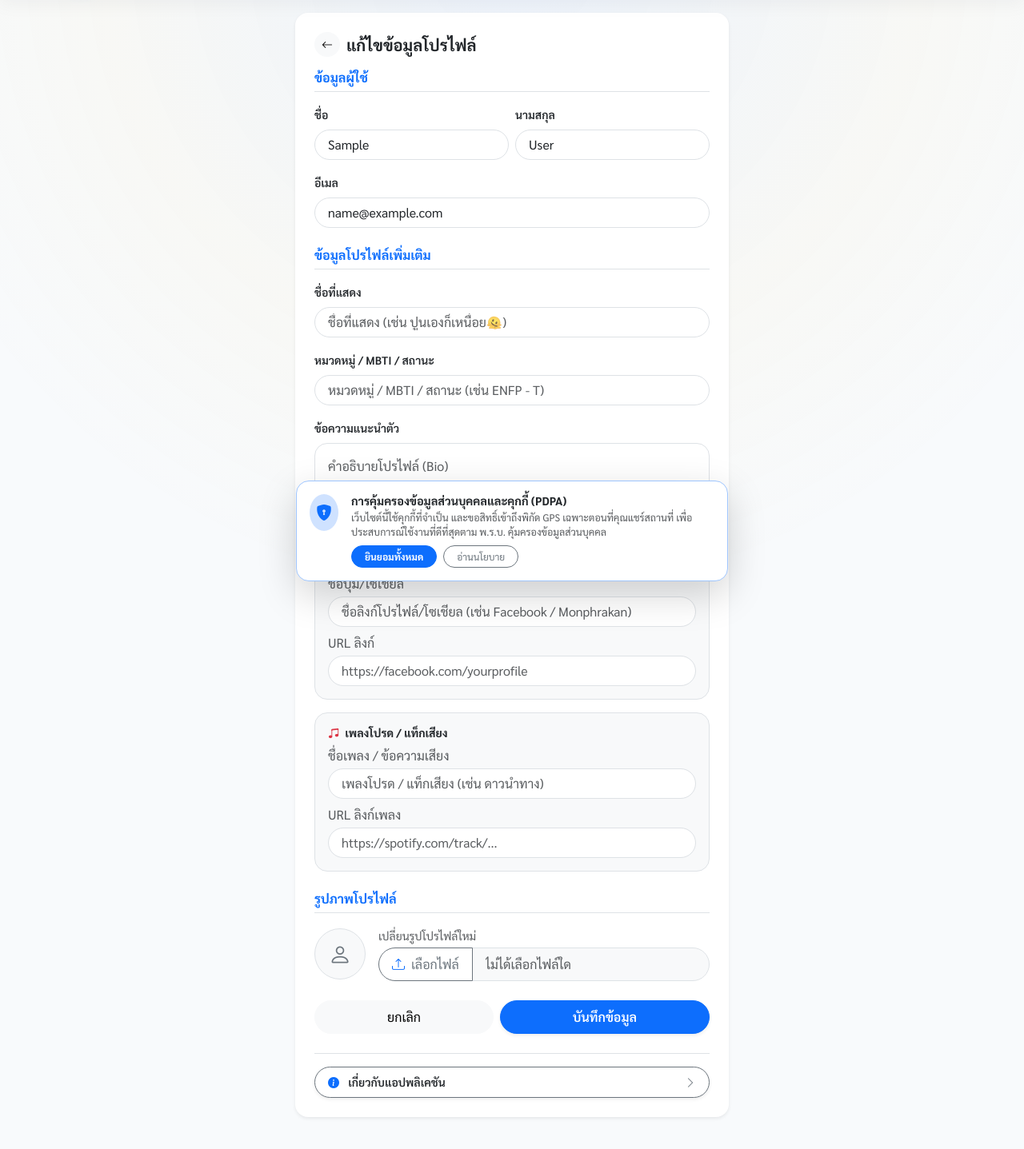
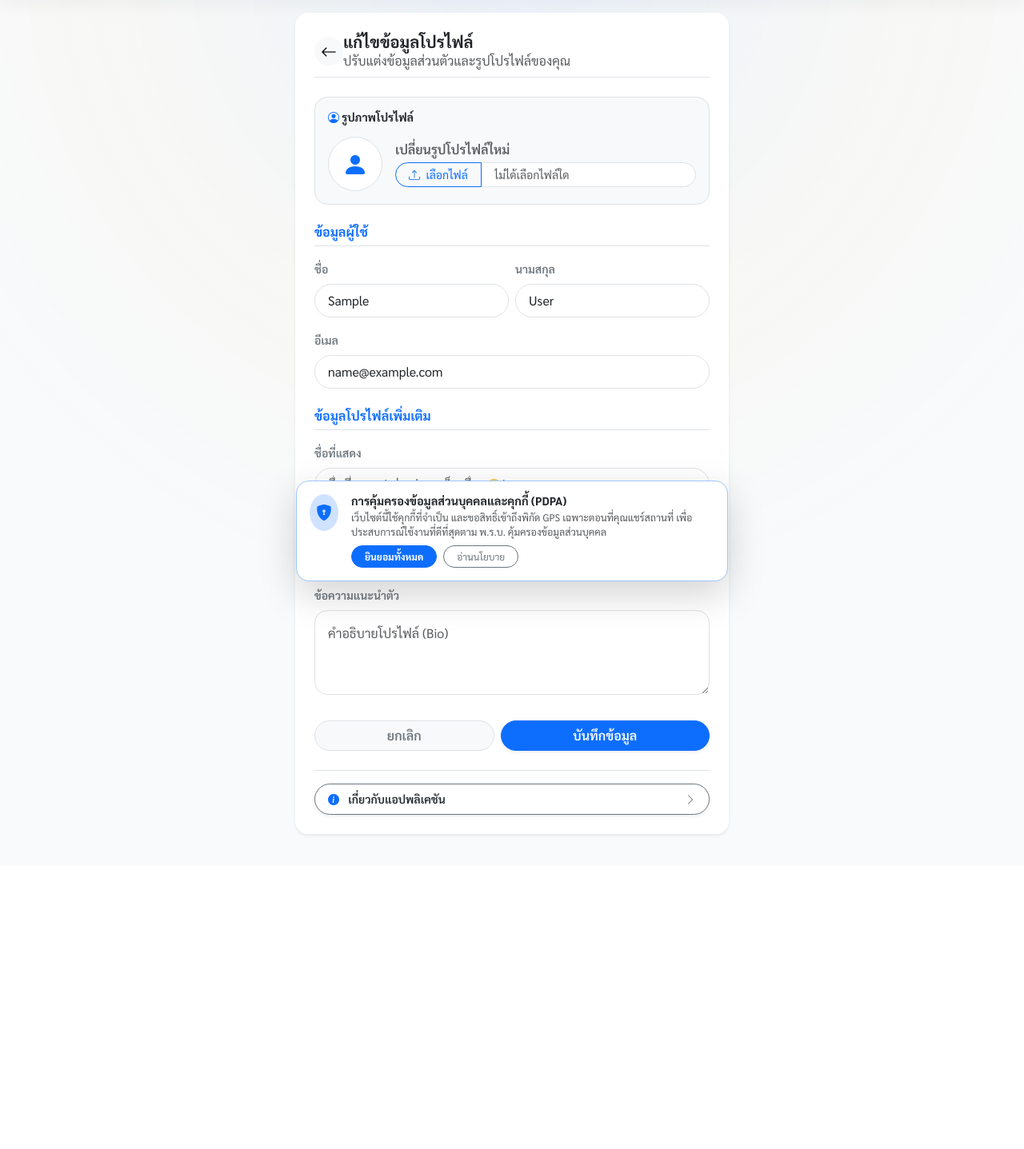
Before and after one commit to lnapoon/Thi-Ni-Thi-Nai, a Django app: page /accounts/profile/edit/ in a window 1280 px wide. Shown: the part 57-1494 px from the top of the page at 80% size. After the commit the page ends 1103 px from the top, so only its background shows below. Run offline with Django 5.2, Linux system fonts and the light colour scheme; the visitor is signed in with stand-in values (Sample User, id 1); data comes from the database, SQL or seed files in the repository.

Commit message:
feat: implement user profile editing functionality with avatar upload and account forms

```diff
--- a/accounts/forms.py
+++ b/accounts/forms.py
@@ -94,19 +94,11 @@ class ProfileEditForm(forms.ModelForm):
             "display_name",
             "category",
             "bio",
-            "website_title",
-            "website_url",
-            "music_title",
-            "music_url",
         ]
         labels = {
             "display_name": "ชื่อที่แสดง",
-            "category": "หมวดหมู่ / MBTI / สถานะ",
+            "category": "หมวดหมู่ / สถานะ",
             "bio": "ข้อความแนะนำตัว",
-            "website_title": "ชื่อปุ่ม/โซเชียล",
-            "website_url": "URL ลิงก์",
-            "music_title": "ชื่อเพลง / ข้อความเสียง",
-            "music_url": "URL ลิงก์เพลง",
             "avatar": "รูปภาพโปรไฟล์",
         }
         widgets = {
@@ -119,7 +111,7 @@ class ProfileEditForm(forms.ModelForm):
             "category": forms.TextInput(
                 attrs={
                     "class": "form-control rounded-pill px-3",
-                    "placeholder": "หมวดหมู่ / MBTI / สถานะ (เช่น ENFP - T)",
+                    "placeholder": "หมวดหมู่ / สถานะ (เช่น นักเดินทาง, สายคาเฟ่)",
                 }
             ),
             "bio": forms.Textarea(
@@ -127,30 +119,6 @@ class ProfileEditForm(forms.ModelForm):
                     "class": "form-control rounded-4 p-3",
                     "rows": 3,
                     "placeholder": "คำอธิบายโปรไฟล์ (Bio)",
-                }
-            ),
-            "website_title": forms.TextInput(
-                attrs={
-                    "class": "form-control rounded-pill px-3",
-                    "placeholder": "ชื่อลิงก์โปรไฟล์/โซเชียล (เช่น Facebook / Monphrakan)",
-                }
-            ),
-            "website_url": forms.URLInput(
-                attrs={
-                    "class": "form-control rounded-pill px-3",
-                    "placeholder": "https://facebook.com/yourprofile",
-                }
-            ),
-            "music_title": forms.TextInput(
-                attrs={
-                    "class": "form-control rounded-pill px-3",
-                    "placeholder": "เพลงโปรด / แท็กเสียง (เช่น ดาวนำทาง)",
-                }
-            ),
-            "music_url": forms.URLInput(
-                attrs={
-                    "class": "form-control rounded-pill px-3",
-                    "placeholder": "https://spotify.com/track/...",
                 }
             ),
             "avatar": forms.FileInput(
--- a/static/js/i18n.js
+++ b/static/js/i18n.js
@@ -166,7 +166,7 @@ const APP_TRANSLATIONS = {
     'edit_profile_ig_details': 'ข้อมูลโปรไฟล์เพิ่มเติม',
     'edit_profile_display_name': 'ชื่อที่แสดง',
     'edit_profile_bio': 'ข้อความแนะนำตัว',
-    'edit_profile_category': 'หมวดหมู่ / MBTI / สถานะ',
+    'edit_profile_category': 'หมวดหมู่ / สถานะ',
     'edit_profile_social_links': 'ลิงก์ภายนอก / โซเชียล',
     'edit_profile_website_title': 'ชื่อปุ่ม/โซเชียล',
     'edit_profile_website_url': 'URL ลิงก์',
@@ -182,7 +182,7 @@ const APP_TRANSLATIONS = {
     'edit_profile_last_name_ph': 'นามสกุล',
     'edit_profile_email_ph': 'อีเมล',
     'edit_profile_display_name_ph': 'ชื่อที่แสดง (เช่น ปูนเองก็เหนื่อย🫠)',
-    'edit_profile_category_ph': 'หมวดหมู่ / MBTI / สถานะ (เช่น ENFP - T)',
+    'edit_profile_category_ph': 'หมวดหมู่ / สถานะ (เช่น นักเดินทาง, สายคาเฟ่)',
     'edit_profile_bio_ph': 'คำอธิบายโปรไฟล์ (Bio)',
     'edit_profile_website_title_ph': 'ชื่อลิงก์โปรไฟล์/โซเชียล (เช่น Facebook / Monphrakan)',
     'edit_profile_website_url_ph': 'https://facebook.com/yourprofile',
@@ -546,7 +546,7 @@ const APP_TRANSLATIONS = {
     'edit_profile_ig_details': 'Additional Profile Details',
     'edit_profile_display_name': 'Display Name',
     'edit_profile_bio': 'Bio / Introduction',
-    'edit_profile_category': 'Category / MBTI / Status',
+    'edit_profile_category': 'Category / Status',
     'edit_profile_social_links': 'External / Social Links',
     'edit_profile_website_title': 'Button / Social Title',
     'edit_profile_website_url': 'Link URL',
@@ -562,7 +562,7 @@ const APP_TRANSLATIONS = {
     'edit_profile_last_name_ph': 'Last Name',
     'edit_profile_email_ph': 'Email Address',
     'edit_profile_display_name_ph': 'Display Name (e.g. Alex Traveling)',
-    'edit_profile_category_ph': 'Category / MBTI / Status (e.g. ENFP - T)',
+    'edit_profile_category_ph': 'Category / Status (e.g. Traveler, Cafe Lover)',
     'edit_profile_bio_ph': 'Profile Bio / Introduction',
     'edit_profile_website_title_ph': 'Social Link Title (e.g. Facebook / Instagram)',
     'edit_profile_website_url_ph': 'https://facebook.com/yourprofile',
@@ -932,7 +932,8 @@ const RAW_AUTO_PHRASES = [
   { th: 'ยังไม่มีรูปที่ถูกแท็ก', en: 'No tagged photos yet' },
   { th: 'ชื่อที่แสดง', en: 'Display Name' },
   { th: 'ข้อความแนะนำตัว', en: 'Bio / Introduction' },
-  { th: 'หมวดหมู่ / MBTI / สถานะ', en: 'Category / MBTI / Status' },
+  { th: 'หมวดหมู่ / สถานะ', en: 'Category / Status' },
+  { th: 'หมวดหมู่ / สถานะ (เช่น นักเดินทาง, สายคาเฟ่)', en: 'Category / Status (e.g. Traveler, Cafe Lover)' },
   { th: 'ข้อมูลโปรไฟล์เพิ่มเติม', en: 'Additional Profile Details' },
   { th: 'รายละเอียดโปรไฟล์สไตล์ IG', en: 'Additional Profile Details' },
   { th: 'ลิงก์ภายนอก / โซเชียล', en: 'External / Social Links' },
--- a/static/sw.js
+++ b/static/sw.js
@@ -1,7 +1,7 @@
 // Service Worker for "ที่นี่ Check-in"
 // Superfast App Shell Caching & Offline Support
 
-const CACHE_NAME = 'thi-ni-cache-v43';
+const CACHE_NAME = 'thi-ni-cache-v44';
 const STATIC_ASSETS = [
   '/static/css/style.css',
   '/static/js/i18n.js',
--- a/templates/accounts/profile_edit.html
+++ b/templates/accounts/profile_edit.html
@@ -6,138 +6,124 @@
 <div class="row justify-content-center">
   <div class="col-12 col-md-7 col-lg-6">
     <div class="card border-0 shadow-sm rounded-4 p-4">
-      <div class="d-flex align-items-center mb-3">
-        <a href="{% url 'accounts:profile_me' %}" class="btn btn-light btn-sm rounded-circle me-2" title="ย้อนกลับ" data-i18n-title="action_back">
-          <i class="bi bi-arrow-left"></i>
+
+      <!-- Top Bar: Back Button & Header -->
+      <div class="d-flex align-items-center mb-4 pb-2 border-bottom">
+        <a href="{% url 'accounts:profile_me' %}" class="btn btn-light btn-sm rounded-circle me-2.5 d-flex align-items-center justify-content-center shadow-2xs" style="width: 36px; height: 36px;" title="ย้อนกลับ" data-i18n-title="action_back">
+          <i class="bi bi-arrow-left fs-5"></i>
         </a>
-        <h5 class="fw-bold mb-0" data-i18n="edit_profile_title">แก้ไขข้อมูลโปรไฟล์</h5>
+        <div>
+          <h5 class="fw-bold mb-0 text-dark" data-i18n="edit_profile_title">แก้ไขข้อมูลโปรไฟล์</h5>
+          <span class="text-muted micro-text">ปรับแต่งข้อมูลส่วนตัวและรูปโปรไฟล์ของคุณ</span>
+        </div>
       </div>
 
       <form method="post" enctype="multipart/form-data" novalidate>
         {% csrf_token %}
 
+        <!-- Section 1: Avatar Upload -->
+        <div class="p-3 bg-light rounded-4 mb-4 border">
+          <h6 class="fw-bold small text-dark mb-3"><i class="bi bi-person-circle text-primary me-1.5"></i> <span data-i18n="edit_profile_avatar_header">รูปภาพโปรไฟล์</span></h6>
+          <div class="d-flex align-items-center gap-3">
+            <div class="position-relative flex-shrink-0">
+              {% if user.profile.avatar %}
+                <img src="{{ user.profile.avatar.url }}" alt="{{ user.username }}" id="avatar-preview-img" class="rounded-circle border shadow-sm" width="68" height="68" style="object-fit: cover;">
+              {% else %}
+                <div id="avatar-preview-placeholder" class="bg-white rounded-circle d-flex align-items-center justify-content-center border shadow-2xs text-primary" style="width: 68px; height: 68px;">
+                  <i class="bi bi-person-fill fs-2"></i>
+                </div>
+              {% endif %}
+            </div>
+            <div class="flex-grow-1">
+              <label for="id_avatar" class="form-label micro-text text-muted mb-1 fw-semibold" data-i18n="edit_profile_avatar_change">เปลี่ยนรูปโปรไฟล์ใหม่</label>
+
+              <!-- Hidden Native Input -->
+              <input type="file" name="avatar" id="id_avatar" class="d-none" accept="image/jpeg,image/png,image/webp,image/heic">
+
+              <!-- Custom Trigger Bar -->
+              <div class="input-group">
+                <button type="button" class="btn btn-outline-primary btn-sm rounded-start-pill px-3" id="btn-browse-avatar">
+                  <i class="bi bi-upload me-1"></i> <span data-i18n="file_input_choose">เลือกไฟล์</span>
+                </button>
+                <div class="form-control form-control-sm bg-white text-muted rounded-end-pill px-3 py-1.5 small d-flex align-items-center overflow-hidden" id="avatar-filename-display" style="cursor: pointer;">
+                  <span class="text-truncate" id="avatar-filename-text" data-i18n="file_input_none">ไม่ได้เลือกไฟล์ใด</span>
+                </div>
+              </div>
+            </div>
+          </div>
+          {% if p_form.avatar.errors %}
+            <div class="text-danger small mt-1.5 ms-1">{{ p_form.avatar.errors.0 }}</div>
+          {% endif %}
+        </div>
+
+        <!-- Section 2: User Account Info (First Name, Last Name, Email) -->
         <h6 class="fw-bold text-primary border-bottom pb-2 mb-3" data-i18n="edit_profile_user_info">ข้อมูลผู้ใช้</h6>
 
-        <!-- User Info Fields (First Name, Last Name, Email) -->
         <div class="row g-2 mb-3">
           <div class="col-12 col-sm-6 mb-2 mb-sm-0">
-            <label for="id_first_name" class="form-label small fw-semibold" data-i18n="edit_profile_first_name">ชื่อ</label>
-            <input type="text" name="first_name" id="id_first_name" class="form-control rounded-pill px-3" value="{{ u_form.first_name.value|default:'' }}" placeholder="ชื่อ" data-i18n-placeholder="edit_profile_first_name_ph">
+            <label for="id_first_name" class="form-label small fw-semibold text-secondary" data-i18n="edit_profile_first_name">ชื่อ</label>
+            <input type="text" name="first_name" id="id_first_name" class="form-control rounded-pill px-3 py-2" value="{{ u_form.first_name.value|default:'' }}" placeholder="ชื่อ" data-i18n-placeholder="edit_profile_first_name_ph">
             {% if u_form.first_name.errors %}
               <div class="text-danger small mt-1">{{ u_form.first_name.errors.0 }}</div>
             {% endif %}
           </div>
           <div class="col-12 col-sm-6">
-            <label for="id_last_name" class="form-label small fw-semibold" data-i18n="edit_profile_last_name">นามสกุล</label>
-            <input type="text" name="last_name" id="id_last_name" class="form-control rounded-pill px-3" value="{{ u_form.last_name.value|default:'' }}" placeholder="นามสกุล" data-i18n-placeholder="edit_profile_last_name_ph">
+            <label for="id_last_name" class="form-label small fw-semibold text-secondary" data-i18n="edit_profile_last_name">นามสกุล</label>
+            <input type="text" name="last_name" id="id_last_name" class="form-control rounded-pill px-3 py-2" value="{{ u_form.last_name.value|default:'' }}" placeholder="นามสกุล" data-i18n-placeholder="edit_profile_last_name_ph">
             {% if u_form.last_name.errors %}
               <div class="text-danger small mt-1">{{ u_form.last_name.errors.0 }}</div>
             {% endif %}
           </div>
         </div>
 
-        <div class="mb-3">
-          <label for="id_email" class="form-label small fw-semibold" data-i18n="edit_profile_email">อีเมล</label>
-          <input type="email" name="email" id="id_email" class="form-control rounded-pill px-3" value="{{ u_form.email.value|default:'' }}" placeholder="อีเมล" data-i18n-placeholder="edit_profile_email_ph">
+        <div class="mb-4">
+          <label for="id_email" class="form-label small fw-semibold text-secondary" data-i18n="edit_profile_email">อีเมล</label>
+          <input type="email" name="email" id="id_email" class="form-control rounded-pill px-3 py-2" value="{{ u_form.email.value|default:'' }}" placeholder="อีเมล" data-i18n-placeholder="edit_profile_email_ph">
           {% if u_form.email.errors %}
             <div class="text-danger small mt-1">{{ u_form.email.errors.0 }}</div>
           {% endif %}
         </div>
 
+        <!-- Section 3: Additional Profile Details -->
         <h6 class="fw-bold text-primary border-bottom pb-2 mb-3 mt-4" data-i18n="edit_profile_ig_details">ข้อมูลโปรไฟล์เพิ่มเติม</h6>
 
         <!-- Display Name -->
         <div class="mb-3">
-          <label for="{{ p_form.display_name.id_for_label }}" class="form-label small fw-semibold" data-i18n="edit_profile_display_name">ชื่อที่แสดง</label>
-          <input type="text" name="display_name" id="id_display_name" class="form-control rounded-pill px-3" value="{{ p_form.display_name.value|default:'' }}" placeholder="ชื่อที่แสดง (เช่น ปูนเองก็เหนื่อย🫠)" data-i18n-placeholder="edit_profile_display_name_ph">
+          <label for="{{ p_form.display_name.id_for_label }}" class="form-label small fw-semibold text-secondary" data-i18n="edit_profile_display_name">ชื่อที่แสดง</label>
+          <input type="text" name="display_name" id="id_display_name" class="form-control rounded-pill px-3 py-2" value="{{ p_form.display_name.value|default:'' }}" placeholder="ชื่อที่แสดง (เช่น ปูนเองก็เหนื่อย🫠)" data-i18n-placeholder="edit_profile_display_name_ph">
           {% if p_form.display_name.errors %}
             <div class="text-danger small mt-1">{{ p_form.display_name.errors.0 }}</div>
           {% endif %}
         </div>
 
-        <!-- Category / MBTI -->
+        <!-- Category / Status -->
         <div class="mb-3">
-          <label for="{{ p_form.category.id_for_label }}" class="form-label small fw-semibold" data-i18n="edit_profile_category">หมวดหมู่ / MBTI / สถานะ</label>
-          <input type="text" name="category" id="id_category" class="form-control rounded-pill px-3" value="{{ p_form.category.value|default:'' }}" placeholder="หมวดหมู่ / MBTI / สถานะ (เช่น ENFP - T)" data-i18n-placeholder="edit_profile_category_ph">
+          <label for="{{ p_form.category.id_for_label }}" class="form-label small fw-semibold text-secondary" data-i18n="edit_profile_category">หมวดหมู่ / สถานะ</label>
+          <input type="text" name="category" id="id_category" class="form-control rounded-pill px-3 py-2" value="{{ p_form.category.value|default:'' }}" placeholder="หมวดหมู่ / สถานะ (เช่น นักเดินทาง, สายคาเฟ่)" data-i18n-placeholder="edit_profile_category_ph">
           {% if p_form.category.errors %}
             <div class="text-danger small mt-1">{{ p_form.category.errors.0 }}</div>
           {% endif %}
         </div>
 
         <!-- Bio -->
-        <div class="mb-3">
-          <label for="{{ p_form.bio.id_for_label }}" class="form-label small fw-semibold" data-i18n="edit_profile_bio">ข้อความแนะนำตัว</label>
+        <div class="mb-4">
+          <label for="{{ p_form.bio.id_for_label }}" class="form-label small fw-semibold text-secondary" data-i18n="edit_profile_bio">ข้อความแนะนำตัว</label>
           <textarea name="bio" id="id_bio" class="form-control rounded-4 p-3" rows="3" placeholder="คำอธิบายโปรไฟล์ (Bio)" data-i18n-placeholder="edit_profile_bio_ph">{{ p_form.bio.value|default:'' }}</textarea>
           {% if p_form.bio.errors %}
             <div class="text-danger small mt-1">{{ p_form.bio.errors.0 }}</div>
           {% endif %}
         </div>
 
-        <!-- Social / External Link -->
-        <div class="p-3 bg-light rounded-4 mb-3 border">
-          <h6 class="fw-bold small text-dark mb-2"><i class="bi bi-link-45deg text-primary me-1"></i> <span data-i18n="edit_profile_social_links">ลิงก์ภายนอก / โซเชียล</span></h6>
-          <div class="mb-2">
-            <label for="{{ p_form.website_title.id_for_label }}" class="form-label micro-text text-muted mb-1" data-i18n="edit_profile_website_title">ชื่อปุ่ม/โซเชียล</label>
-            <input type="text" name="website_title" id="id_website_title" class="form-control rounded-pill px-3" value="{{ p_form.website_title.value|default:'' }}" placeholder="ชื่อลิงก์โปรไฟล์/โซเชียล (เช่น Facebook / Monphrakan)" data-i18n-placeholder="edit_profile_website_title_ph">
-          </div>
-          <div>
-            <label for="{{ p_form.website_url.id_for_label }}" class="form-label micro-text text-muted mb-1" data-i18n="edit_profile_website_url">URL ลิงก์</label>
-            <input type="url" name="website_url" id="id_website_url" class="form-control rounded-pill px-3" value="{{ p_form.website_url.value|default:'' }}" placeholder="https://facebook.com/yourprofile" data-i18n-placeholder="edit_profile_website_url_ph">
-          </div>
-        </div>
-
-        <!-- Music Link / Badge -->
-        <div class="p-3 bg-light rounded-4 mb-4 border">
-          <h6 class="fw-bold small text-dark mb-2"><i class="bi bi-music-note-beamed text-danger me-1"></i> <span data-i18n="edit_profile_music_header">เพลงโปรด / แท็กเสียง</span></h6>
-          <div class="mb-2">
-            <label for="{{ p_form.music_title.id_for_label }}" class="form-label micro-text text-muted mb-1" data-i18n="edit_profile_music_title">ชื่อเพลง / ข้อความเสียง</label>
-            <input type="text" name="music_title" id="id_music_title" class="form-control rounded-pill px-3" value="{{ p_form.music_title.value|default:'' }}" placeholder="เพลงโปรด / แท็กเสียง (เช่น ดาวนำทาง)" data-i18n-placeholder="edit_profile_music_title_ph">
-          </div>
-          <div>
-            <label for="{{ p_form.music_url.id_for_label }}" class="form-label micro-text text-muted mb-1" data-i18n="edit_profile_music_url">URL ลิงก์เพลง</label>
-            <input type="url" name="music_url" id="id_music_url" class="form-control rounded-pill px-3" value="{{ p_form.music_url.value|default:'' }}" placeholder="https://spotify.com/track/..." data-i18n-placeholder="edit_profile_music_url_ph">
-          </div>
-        </div>
-
-        <h6 class="fw-bold text-primary border-bottom pb-2 mb-3 mt-4" data-i18n="edit_profile_avatar_header">รูปภาพโปรไฟล์</h6>
-
-        <div class="mb-4">
-          <div class="d-flex align-items-center gap-3 mb-2">
-            {% if user.profile.avatar %}
-              <img src="{{ user.profile.avatar.url }}" alt="{{ user.username }}" id="avatar-preview-img" class="rounded-circle border shadow-2xs" width="64" height="64" style="object-fit: cover;">
-            {% else %}
-              <div id="avatar-preview-placeholder" class="bg-light rounded-circle d-flex align-items-center justify-content-center border shadow-2xs" style="width: 64px; height: 64px;">
-                <i class="bi bi-person text-secondary fs-3"></i>
-              </div>
-            {% endif %}
-            <div class="flex-grow-1">
-              <label for="id_avatar" class="form-label small text-muted mb-1" data-i18n="edit_profile_avatar_change">เปลี่ยนรูปโปรไฟล์ใหม่</label>
-
-              <!-- Hidden Native Input -->
-              <input type="file" name="avatar" id="id_avatar" class="d-none" accept="image/jpeg,image/png,image/webp,image/heic">
-
-              <!-- Custom Bilingual Trigger Bar -->
-              <div class="input-group">
-                <button type="button" class="btn btn-outline-secondary rounded-start-pill px-3" id="btn-browse-avatar">
-                  <i class="bi bi-upload me-1 text-primary"></i> <span data-i18n="file_input_choose">เลือกไฟล์</span>
-                </button>
-                <div class="form-control bg-light text-muted rounded-end-pill px-3 py-2 small d-flex align-items-center overflow-hidden" id="avatar-filename-display" style="cursor: pointer;">
-                  <span class="text-truncate" id="avatar-filename-text" data-i18n="file_input_none">ไม่ได้เลือกไฟล์ใด</span>
-                </div>
-              </div>
-            </div>
-          </div>
-          {% if p_form.avatar.errors %}
-            <div class="text-danger small mt-1">{{ p_form.avatar.errors.0 }}</div>
-          {% endif %}
-        </div>
-
-        <div class="d-flex gap-2">
-          <a href="{% url 'accounts:profile_me' %}" class="btn btn-light flex-grow-1 rounded-pill py-2" data-i18n="edit_profile_cancel">ยกเลิก</a>
-          <button type="submit" class="btn btn-primary flex-grow-1 rounded-pill py-2 fw-semibold shadow-sm" data-i18n="edit_profile_save">บันทึกข้อมูล</button>
+        <!-- Section 4: Action Buttons -->
+        <div class="d-flex gap-2 pt-2">
+          <a href="{% url 'accounts:profile_me' %}" class="btn btn-light border flex-grow-1 rounded-pill py-2.5 fw-semibold text-secondary shadow-2xs" data-i18n="edit_profile_cancel">ยกเลิก</a>
+          <button type="submit" class="btn btn-primary flex-grow-1 rounded-pill py-2.5 fw-semibold shadow-sm" data-i18n="edit_profile_save">
+            <i class="bi bi-check-lg me-1"></i> <span data-i18n="edit_profile_save">บันทึกข้อมูล</span>
+          </button>
         </div>
       </form>
 
+      <!-- Bottom Navigation Link -->
       <div class="mt-4 pt-3 border-top">
         <a href="{% url 'accounts:about' %}" class="btn btn-outline-secondary w-100 rounded-pill py-2 d-flex align-items-center justify-content-between px-3 text-start shadow-sm">
           <span class="small fw-semibold text-body"><i class="bi bi-info-circle-fill me-2 text-primary"></i> <span data-i18n="nav_about">เกี่ยวกับแอปพลิเคชัน</span></span>
--- a/templates/base.html
+++ b/templates/base.html
@@ -624,9 +624,9 @@
   <!-- Bootstrap 5 JS Bundle CDN -->
   <script src="https://cdn.jsdelivr.net/npm/bootstrap@5.3.3/dist/js/bootstrap.bundle.min.js" integrity="sha384-YvpcrYf0tY3lHB60NNkmXc5s9fDVZLESaAA55NDzOxhy9GkcIdslK1eN7N6jIeHz" crossorigin="anonymous"></script>
   <!-- I18n, Geolocation & Social JS -->
-  <script src="{% static 'js/i18n.js' %}?v=43"></script>
-  <script src="{% static 'js/geolocation.js' %}?v=43"></script>
-  <script src="{% static 'js/social.js' %}?v=43"></script>
+  <script src="{% static 'js/i18n.js' %}?v=44"></script>
+  <script src="{% static 'js/geolocation.js' %}?v=44"></script>
+  <script src="{% static 'js/social.js' %}?v=44"></script>
 
   <!-- Instant Page Preload / Fast Navigation System -->
   <script>
```
